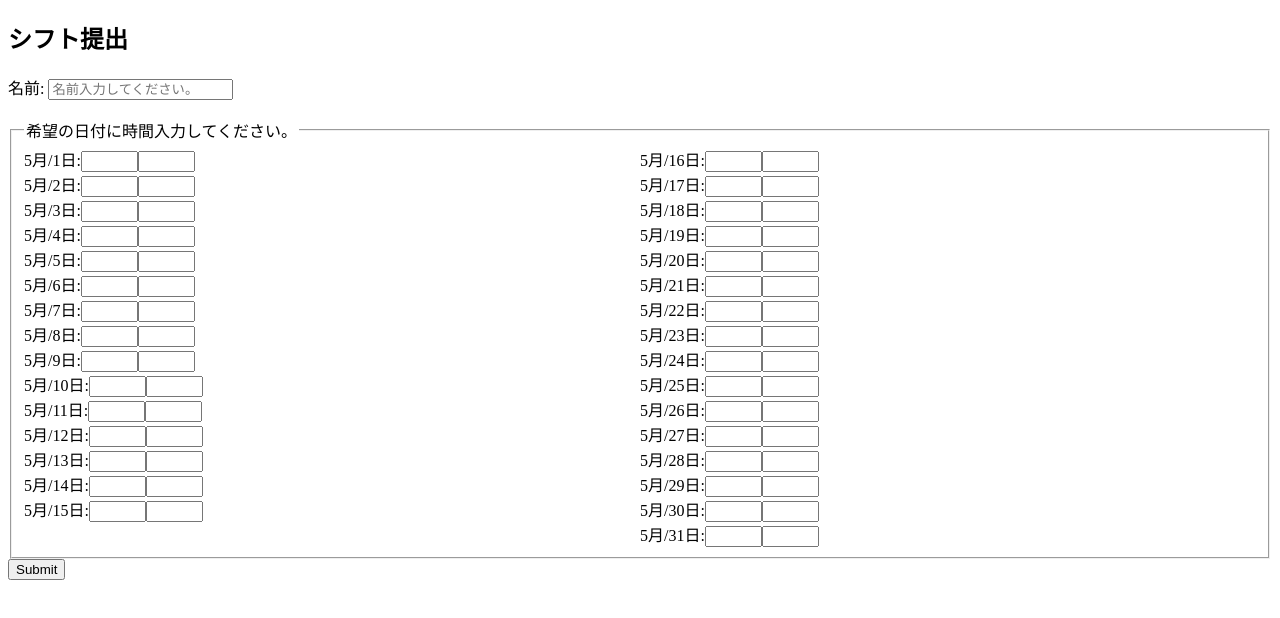
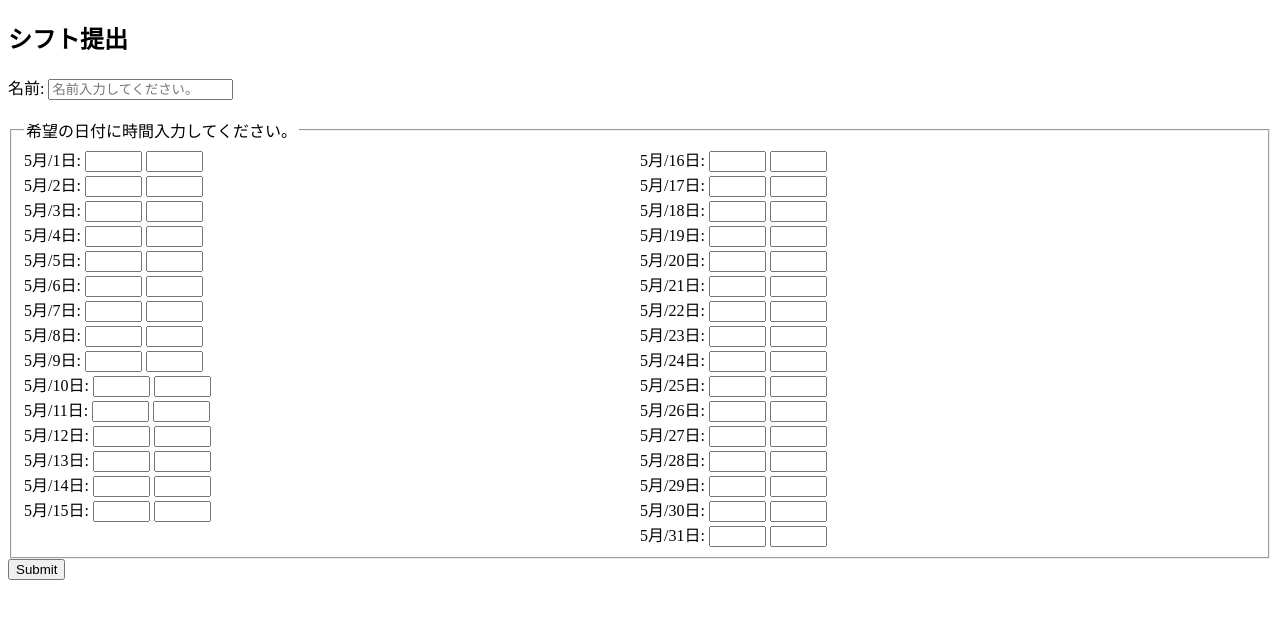
Before and after one commit to Hisayakyoto/shift, a plain HTML site: page index.html in a window 1280 px wide. Drawn offline with Linux system fonts and the light colour scheme.

Commit message:
Update index.html

```diff
--- a/index.html
+++ b/index.html
@@ -21,51 +21,36 @@
         <br><br>
 
         <!-- Loop through each day of the month (1-31) -->
-        <fieldset>
-            <legend>希望の日付に時間入力してください。</legend>
 
-            <!-- Day 1 -->
-           <div style="float: left; width: 50%;">
-	<div><label for="1s">5月/1日:</label><input type="text" id="1s" name="1s" size="4"><input type="text" id="1e" name="1e" size="4"></div>
-    <div><label for="2s">5月/2日:</label><input type="text" id="2s" name="2s" size="4"><input type="text" id="2e" name="2e" size="4"></div>
-    <div><label for="3s">5月/3日:</label><input type="text" id="3s" name="3s" size="4"><input type="text" id="3e" name="3e" size="4"></div>
-    <div><label for="4s">5月/4日:</label><input type="text" id="4s" name="4s" size="4"><input type="text" id="4e" name="4e" size="4"></div>
-    <div><label for="5s">5月/5日:</label><input type="text" id="5s" name="5s" size="4"><input type="text" id="5e" name="5e" size="4"></div>
-    <div><label for="6s">5月/6日:</label><input type="text" id="6s" name="6s" size="4"><input type="text" id="6e" name="6e" size="4"></div>
-    <div><label for="7s">5月/7日:</label><input type="text" id="7s" name="7s" size="4"><input type="text" id="7e" name="7e" size="4"></div>
-    <div><label for="8s">5月/8日:</label><input type="text" id="8s" name="8s" size="4"><input type="text" id="8e" name="8e" size="4"></div>
-    <div><label for="9s">5月/9日:</label><input type="text" id="9s" name="9s" size="4"><input type="text" id="9e" name="9e" size="4"></div>
-    <div><label for="10s">5月/10日:</label><input type="text" id="10s" name="10s" size="4"><input type="text" id="10e" name="10e" size="4"></div>
-    <div><label for="11s">5月/11日:</label><input type="text" id="11s" name="11s" size="4"><input type="text" id="11e" name="11e" size="4"></div>
-    <div><label for="12s">5月/12日:</label><input type="text" id="12s" name="12s" size="4"><input type="text" id="12e" name="12e" size="4"></div>
-    <div><label for="13s">5月/13日:</label><input type="text" id="13s" name="13s" size="4"><input type="text" id="13e" name="13e" size="4"></div>
-    <div><label for="14s">5月/14日:</label><input type="text" id="14s" name="14s" size="4"><input type="text" id="14e" name="14e" size="4"></div>
-    <div><label for="15s">5月/15日:</label><input type="text" id="15s" name="15s" size="4"><input type="text" id="15e" name="15e" size="4"></div>
-		   </div>
-		<div style="float: right; width: 50%;">
-    <div><label for="16s">5月/16日:</label><input type="text" id="16s" name="16s" size="4"><input type="text" id="16e" name="16e" size="4"></div>
-    <div><label for="17s">5月/17日:</label><input type="text" id="17s" name="17s" size="4"><input type="text" id="17e" name="17e" size="4"></div>
-    <div><label for="18s">5月/18日:</label><input type="text" id="18s" name="18s" size="4"><input type="text" id="18e" name="18e" size="4"></div>
-    <div><label for="19s">5月/19日:</label><input type="text" id="19s" name="19s" size="4"><input type="text" id="19e" name="19e" size="4"></div>
-    <div><label for="20s">5月/20日:</label><input type="text" id="20s" name="20s" size="4"><input type="text" id="20e" name="20e" size="4"></div>
-    <div><label for="21s">5月/21日:</label><input type="text" id="21s" name="21s" size="4"><input type="text" id="21e" name="21e" size="4"></div>
-    <div><label for="22s">5月/22日:</label><input type="text" id="22s" name="22s" size="4"><input type="text" id="22e" name="22e" size="4"></div>
-    <div><label for="23s">5月/23日:</label><input type="text" id="23s" name="23s" size="4"><input type="text" id="23e" name="23e" size="4"></div>
-    <div><label for="24s">5月/24日:</label><input type="text" id="24s" name="24s" size="4"><input type="text" id="24e" name="24e" size="4"></div>
-    <div><label for="25s">5月/25日:</label><input type="text" id="25s" name="25s" size="4"><input type="text" id="25e" name="25e" size="4"></div>
-    <div><label for="26s">5月/26日:</label><input type="text" id="26s" name="26s" size="4"><input type="text" id="26e" name="26e" size="4"></div>
-    <div><label for="27s">5月/27日:</label><input type="text" id="27s" name="27s" size="4"><input type="text" id="27e" name="27e" size="4"></div>
-    <div><label for="28s">5月/28日:</label><input type="text" id="28s" name="28s" size="4"><input type="text" id="28e" name="28e" size="4"></div>
-    <div><label for="29s">5月/29日:</label><input type="text" id="29s" name="29s" size="4"><input type="text" id="29e" name="29e" size="4"></div>
-    <div><label for="30s">5月/30日:</label><input type="text" id="30s" name="30s" size="4"><input type="text" id="30e" name="30e" size="4"></div>
-    <div><label for="31s">5月/31日:</label><input type="text" id="31s" name="31s" size="4"><input type="text" id="31e" name="31e" size="4"></div>
-    <!-- END -->
-  </div>
-            <!-- Continue for all days up to 31... -->
-            <!-- You can continue repeating this block for each day of the month (up to day 31). -->
+<fieldset>
+    <legend>希望の日付に時間入力してください。</legend>
+    <div style="display: flex; flex-wrap: wrap;">
+        <div id="left-days" style="width: 50%;"></div>
+        <div id="right-days" style="width: 50%;"></div>
+    </div>
+</fieldset>
 
-        </fieldset>
+<script>
+    const leftDays = document.getElementById("left-days");
+    const rightDays = document.getElementById("right-days");
 
+    for (let day = 1; day <= 31; day++) {
+        const container = document.createElement("div");
+        const paddedDay = day.toString().padStart(2, "0");
+
+        container.innerHTML = `
+            <label for="${day}s">5月/${day}日:</label>
+            <input type="text" id="${day}s" name="${day}s" size="4">
+            <input type="text" id="${day}e" name="${day}e" size="4">
+        `;
+
+        if (day <= 15) {
+            leftDays.appendChild(container);
+        } else {
+            rightDays.appendChild(container);
+        }
+    }
+</script>
         <button type="submit">Submit</button><br>
 <span id="success"></span>
 
@@ -80,10 +65,9 @@
     fetch(scriptURL, { method: 'POST', body: new FormData(form)})
       .then(response => {
 	success.innerHTML="提出を完了。グループlineに報告してください。";
-        setTextout(function()
-	{
-	success.innerHTML="";
-	},5000)
+        setTimeout(() => {
+          success.innerHTML = "";
+        }, 5000);
 	form.reset();
 
 })
```
